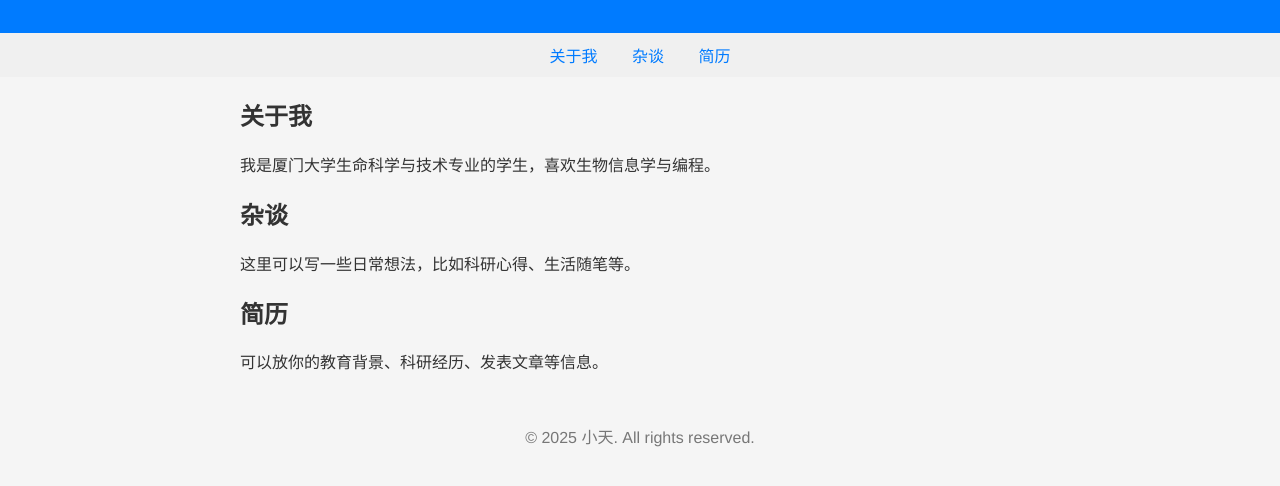
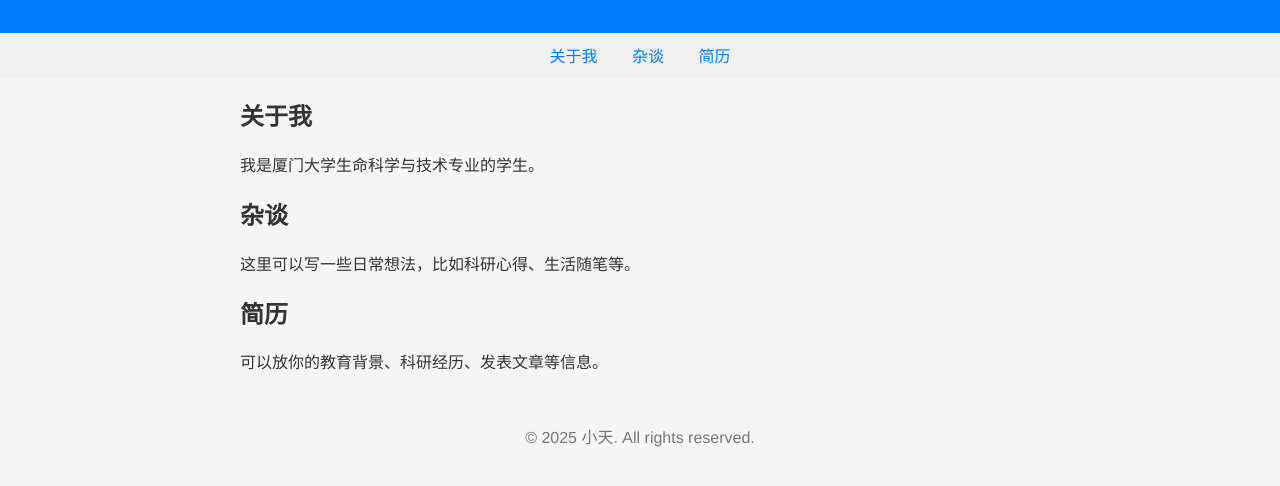
Before and after one commit to Sky-05D75/my_website, a plain HTML site: page index.html in a window 1280 px wide. Shown: the part 136-622 px from the top of the page. Drawn offline with Linux system fonts and the light colour scheme.

Commit message:
some changes

```diff
--- a/index.html
+++ b/index.html
@@ -52,7 +52,7 @@
     <main>
         <section id="about">
             <h2>关于我</h2>
-            <p>我是厦门大学生命科学与技术专业的学生，喜欢生物信息学与编程。</p>
+            <p>我是厦门大学生命科学与技术专业的学生。</p>
         </section>
 
         <section id="blog">
```
